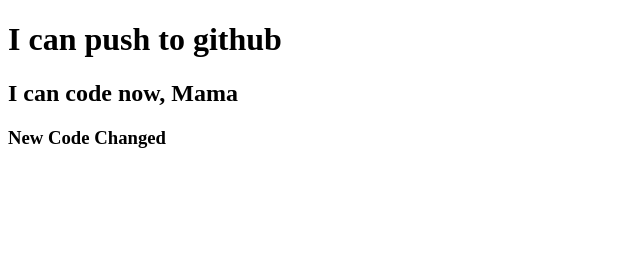
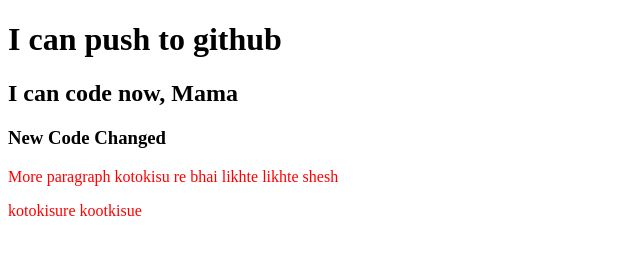
Before and after one commit to mishrahat/my-second-repo, a plain HTML site: page index.html in a window 1280 px wide. Shown: the whole page, without its empty margins (0-640 px from the left). Drawn offline with Linux system fonts and the light colour scheme.

Commit message:
add korsi aroo

```diff
--- a/index.html
+++ b/index.html
@@ -6,12 +6,15 @@
     <meta http-equiv="X-UA-Compatible" content="IE=edge">
     <meta name="viewport" content="width=device-width, initial-scale=1.0">
     <title>My Second Repo</title>
+    <link rel="stylesheet" href="style.css">
 </head>
 
 <body>
     <h1>I can push to github</h1>
     <h2>I can code now, Mama</h2>
     <h3>New Code Changed</h3>
+    <p>More paragraph kotokisu re bhai likhte likhte shesh</p>
+    <p>kotokisure kootkisue</p>
 </body>
 
 </html>
--- /dev/null
+++ b/style.css
@@ -0,0 +1,3 @@
+p {
+    color: red;
+}
```
